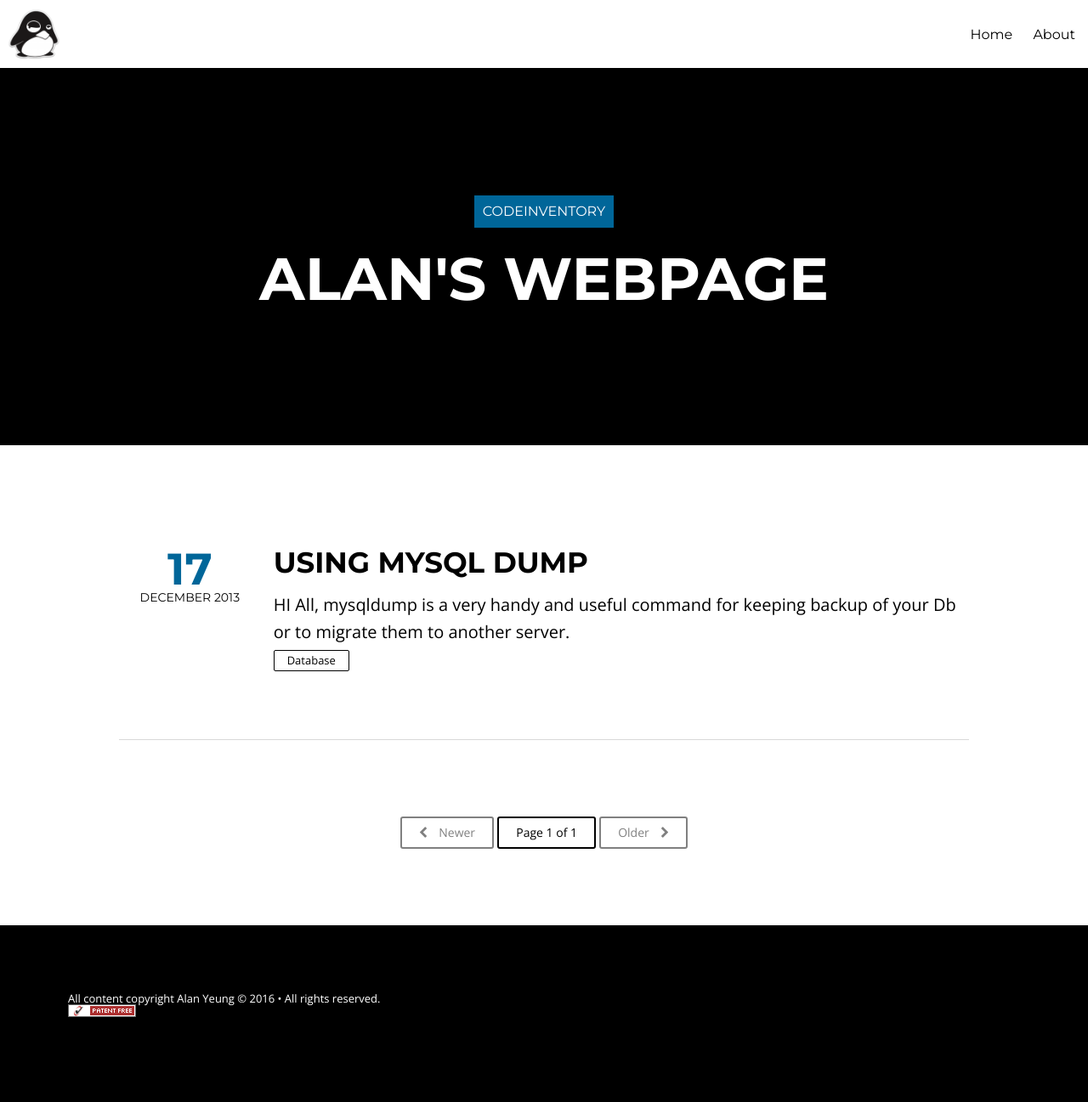
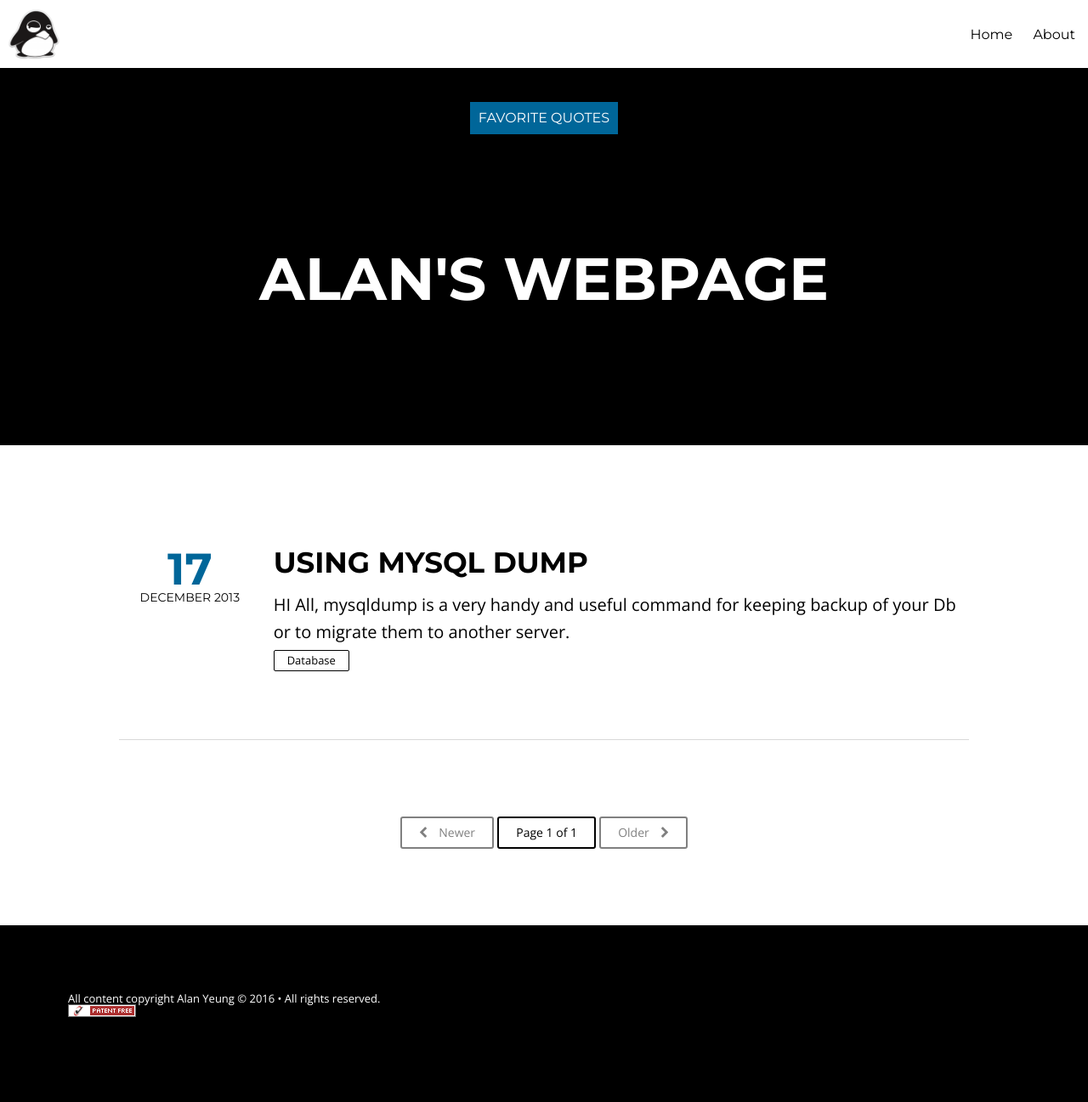
Before and after one commit to yeungalan0/yeungalan0.github.io, a Jekyll site: the page built from index.html, in a window 1280 px wide. Shown: the whole page at 85% size. Built offline with Jekyll 4.4.1, drawn with Linux system fonts in a browser that asks for light colours; nearby versions of some CDN libraries; the list of posts is cut into pages by our own code.

Commit message:
moved favorite quotes box up

```diff
--- a/_config.yml
+++ b/_config.yml
@@ -1,4 +1,4 @@
-title:            CodeInventory
+title:            Favorite Quotes
 description:      "Alan's Webpage"
 logo:             logo.png
 share:            true
--- a/_layouts/home.html
+++ b/_layouts/home.html
@@ -35,6 +35,7 @@
           {{ site.title }}
         </span>
       </h1>
+      <!-- add quotes here! -->
       <h2 class="notepad-blog-description">{{ site.description }}</h2>
     </div>
 </header>
--- a/assets/css/style.css
+++ b/assets/css/style.css
@@ -165,6 +165,8 @@ main, .notepad-share-icons, .notepad-disqus {
   .notepad-site-head .notepad-site-head-content.with-bg-cover {
     background-color: rgba(0, 0, 0, 0.7); }
   .notepad-site-head .notepad-site-head-content .notepad-site-head-title-bg {
+    position:relative;
+    top:-110px;
     display: inline-block;
     padding: 0.625rem;
     background: #006699;
```
Lines whose indentation alone changed are shown as unchanged.
